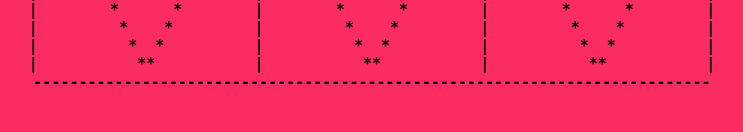
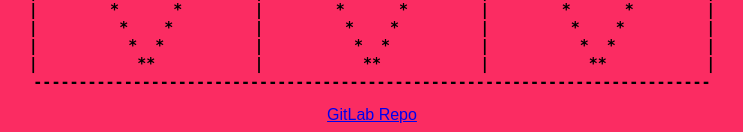
Before and after one commit to cblacktech/kbd-webapp, a Flask app: page /display in a window 1280 px wide. Shown: the part 2068-2200 px from the top of the page, without its empty margins (268-1011 px from the left). Before the commit the page ends 2152 px from the top, so only its background shows below. Run offline with Flask 2, Linux system fonts and the light colour scheme.

Commit message:
Added git repo link to display page

```diff
--- a/templates/display.html
+++ b/templates/display.html
@@ -27,4 +27,7 @@
     <div>
         <pre><strong>{{text}}</strong></pre>
     </div>
+    <footer>
+        <a href="https://gitlab.com/cblacktech/kbd-webapp">GitLab Repo</a>
+    </footer>
 {% endblock content %}
```
